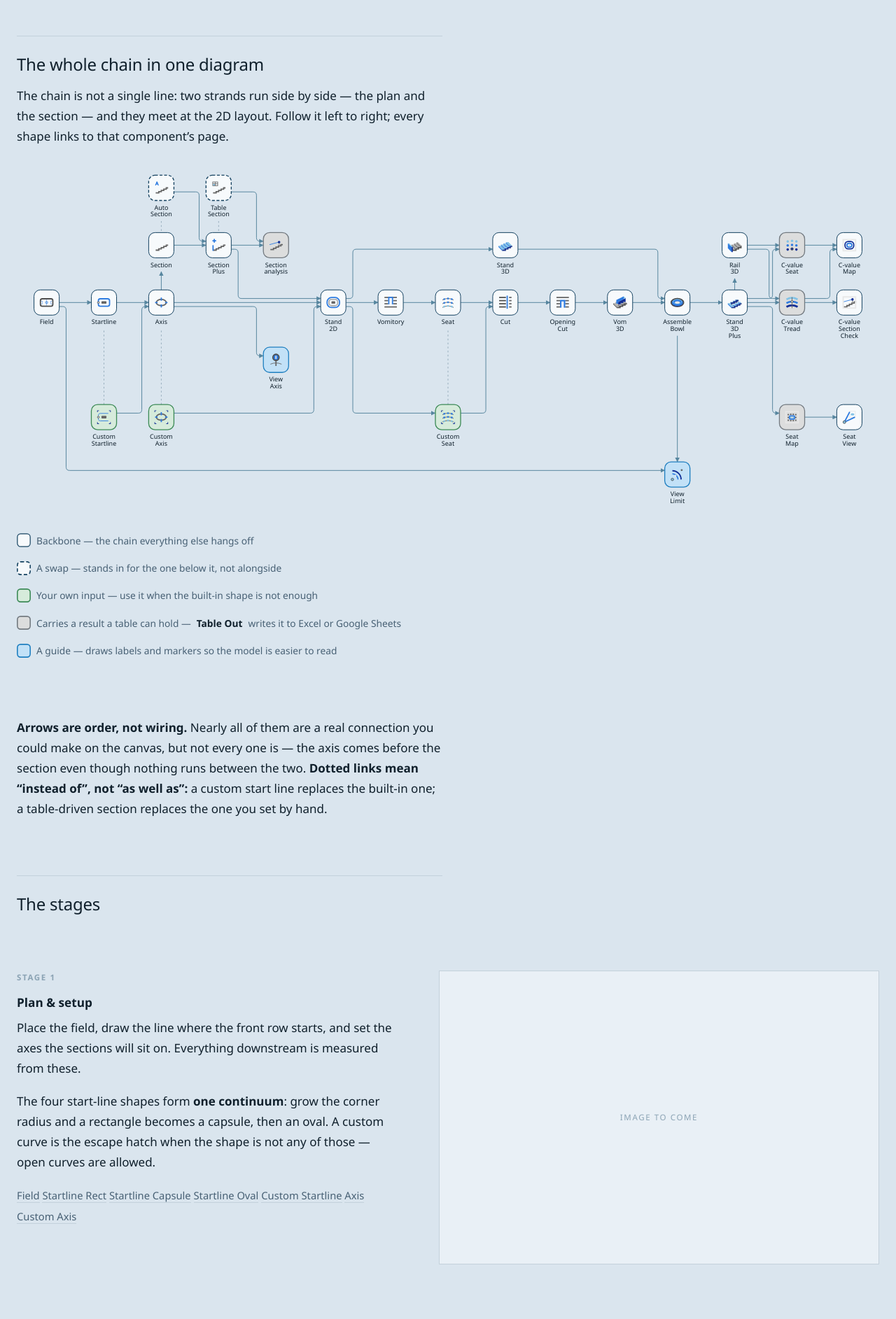
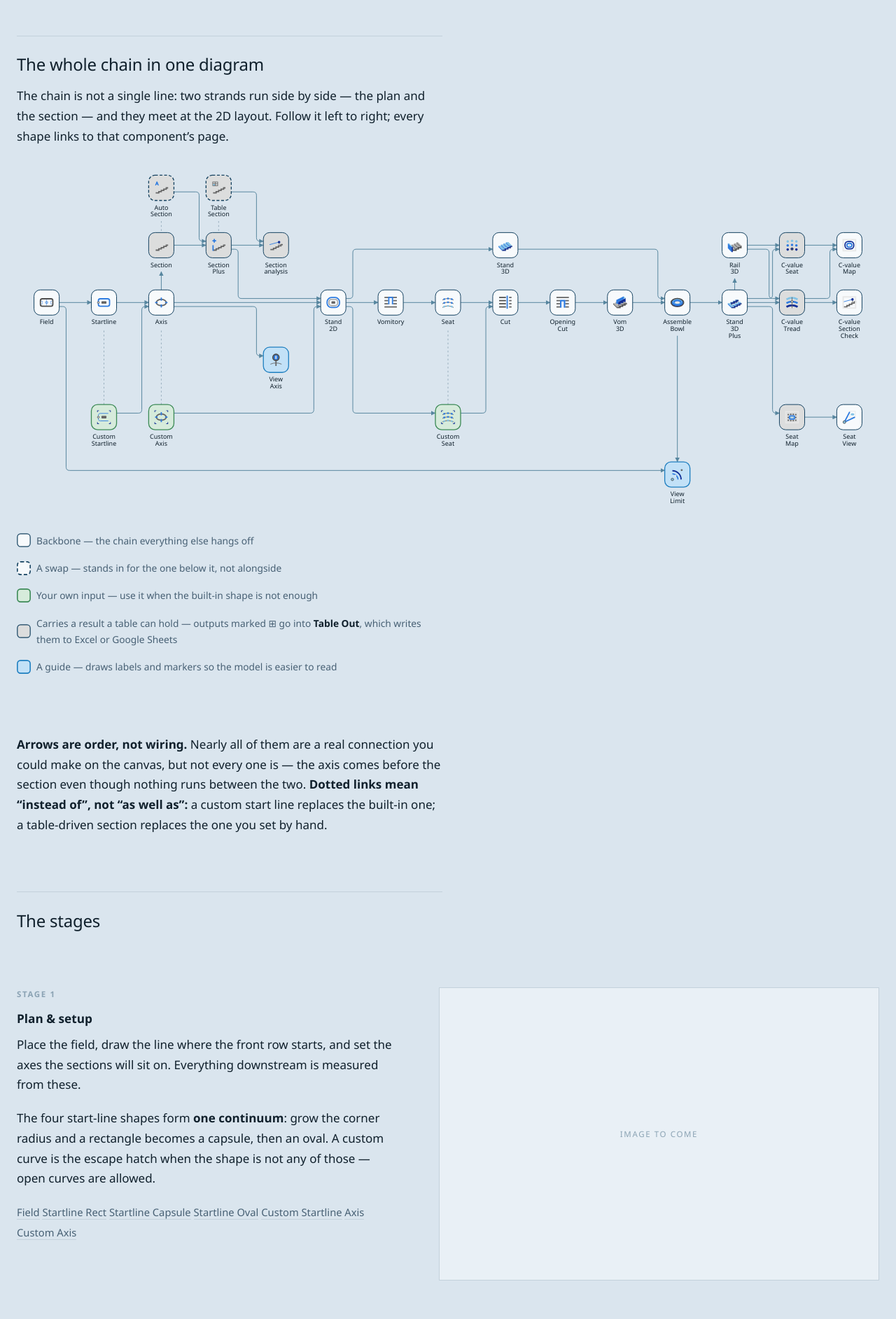
Before and after one commit to plugindevlab/plugindevlab.github.io, a Jekyll site: the page built from antlion/workflow/index.md, in a window 1280 px wide. Shown: the part 1091-2976 px from the top of the page at 70% size. Built offline with Jekyll 4.4.1, drawn with Linux system fonts in a browser that asks for light colours.

Commit message:
Workflow diagram: every component whose output goes into a table is marked
Section, Auto Section, Section Plus and Table Section also produce results that
Table Out writes to a spreadsheet, but the diagram only marked four of the eight
such components. Being able to go into a table is now drawn as a grey fill on
top of the node's own border, so a swap that also carries a table result keeps
its dashed outline. Which nodes are grey now follows the outputs marked with a
boxed plus in the plugin, so the picture cannot drift from it.

The legend says the same thing, and its text no longer spreads apart around
"Table Out".

Co-Authored-By: Claude Opus 5 <noreply@anthropic.com>
Claude-Session: https://claude.ai/code/session_01FkstBi6Ha7jWP6h3KM1dMg

```diff
--- a/_includes/flowmap.html
+++ b/_includes/flowmap.html
@@ -20,7 +20,7 @@
       {%- endfor %}
     </g>
     {%- for n in f.nodes %}
-    <a href="../components/{{ n.id }}/" class="fm-n fm-{{ n.kind }}">
+    <a href="../components/{{ n.id }}/" class="fm-n fm-{{ n.kind }}{% if n.table %} fm-tab{% endif %}">
       <title>{{ n.members }} — {{ n.summary }}</title>
       {%- if f.style == 'icon' %}
       <rect class="fm-shape" x="{{ n.bx }}" y="{{ n.by }}" width="{{ f.nodeW }}" height="{{ f.nodeH }}" rx="{{ f.iconRx }}"/>
@@ -45,16 +45,18 @@
   {%- for k in fm_keys %}
   <li>
     {%- if f.style == 'icon' -%}
-    <svg class="fm-key-box" viewBox="-2 -2 {{ f.nodeW | plus: 4 }} {{ f.nodeH | plus: 4 }}" aria-hidden="true"><g class="fm-{{ k }}"><rect class="fm-shape" width="{{ f.nodeW }}" height="{{ f.nodeH }}" rx="{{ f.iconRx }}"/></g></svg>
+    <svg class="fm-key-box" viewBox="-2 -2 {{ f.nodeW | plus: 4 }} {{ f.nodeH | plus: 4 }}" aria-hidden="true"><g class="{% if k == 'table' %}fm-main fm-tab{% else %}fm-{{ k }}{% endif %}"><rect class="fm-shape" width="{{ f.nodeW }}" height="{{ f.nodeH }}" rx="{{ f.iconRx }}"/></g></svg>
     {%- else -%}
     <span class="fm-key-ic fm-key-{{ k }}"></span>
     {%- endif -%}
+    <span>
     {%- if k == 'main' %}Backbone &mdash; the chain everything else hangs off
     {%- elsif k == 'alt' %}A swap &mdash; stands in for the one below it, not alongside
     {%- elsif k == 'pick' %}Your own input &mdash; use it when the built-in shape is not enough
-    {%- elsif k == 'table' %}Carries a result a table can hold &mdash; <b>Table Out</b> writes it to Excel or Google Sheets
+    {%- elsif k == 'table' %}Carries a result a table can hold &mdash; outputs marked ⊞ go into <b>Table Out</b>, which writes them to Excel or Google Sheets
     {%- elsif k == 'guide' %}A guide &mdash; draws labels and markers so the model is easier to read
     {%- endif -%}
+    </span>
   </li>
   {%- endfor %}
 </ul>
--- a/assets/css/style.css
+++ b/assets/css/style.css
@@ -4,7 +4,7 @@
   --accent:#14557f; --warn:#a2502a; --warn-soft:#f4ebe5;
   --field:#12405e; --on-field:#e6eff5; --on-field-soft:#93b4c9; --field-line:#2b5a79;
   --s1:#a7c0d0; --s2:#7fa3bc; --s3:#57869f; --s4:#2f6a86; --s5:#0f4a6b;
-  --kind-pick:#d6ebdb; --kind-pick-line:#3d8a57; --kind-table:#dcdddd; --kind-table-line:#737a80;
+  --kind-pick:#d6ebdb; --kind-pick-line:#3d8a57; --kind-table:#dcdddd;
   --kind-guide:#c2e1f7; --kind-guide-line:#1f7fc0;
 }
 
@@ -15,7 +15,7 @@
     --accent:#8fbcd8; --warn:#d08a63; --warn-soft:#2a2018;
     --field:#0d2b41; --on-field:#dfe8ef; --on-field-soft:#7fa3bc; --field-line:#23445c;
     --s1:#3f5f75; --s2:#4f7995; --s3:#6b9ab8; --s4:#8fbcd8; --s5:#b4d6ec;
-    --kind-pick:#19291e; --kind-pick-line:#5fae7b; --kind-table:#2b2c2e; --kind-table-line:#8f979d;
+    --kind-pick:#19291e; --kind-pick-line:#5fae7b; --kind-table:#2b2c2e;
     --kind-guide:#16354b; --kind-guide-line:#5aaee6;
   }
 }
@@ -537,8 +537,8 @@ figure.fig figcaption {
 .fm-s-icon .fm-shape { fill: var(--panel); stroke: var(--frame); stroke-width: 1.2; }
 .fm-s-icon .fm-alt .fm-shape { stroke-width: 1.6; stroke-dasharray: 5 3; }
 .fm-s-icon .fm-pick .fm-shape  { fill: var(--kind-pick);  stroke: var(--kind-pick-line);  stroke-width: 1.6; }
-.fm-s-icon .fm-table .fm-shape { fill: var(--kind-table); stroke: var(--kind-table-line); stroke-width: 1.6; }
 .fm-s-icon .fm-guide .fm-shape { fill: var(--kind-guide); stroke: var(--kind-guide-line); stroke-width: 1.6; }
+.fm-s-icon .fm-tab .fm-shape   { fill: var(--kind-table); }
 .fm-s-icon .fm-t {
   fill: var(--ink); stroke: var(--bg); stroke-width: 1.8px;
   paint-order: stroke fill; stroke-linejoin: round;
```
Also changed, not shown: _data/flowmap.yml (+4 -4 lines), _data/components.json.
